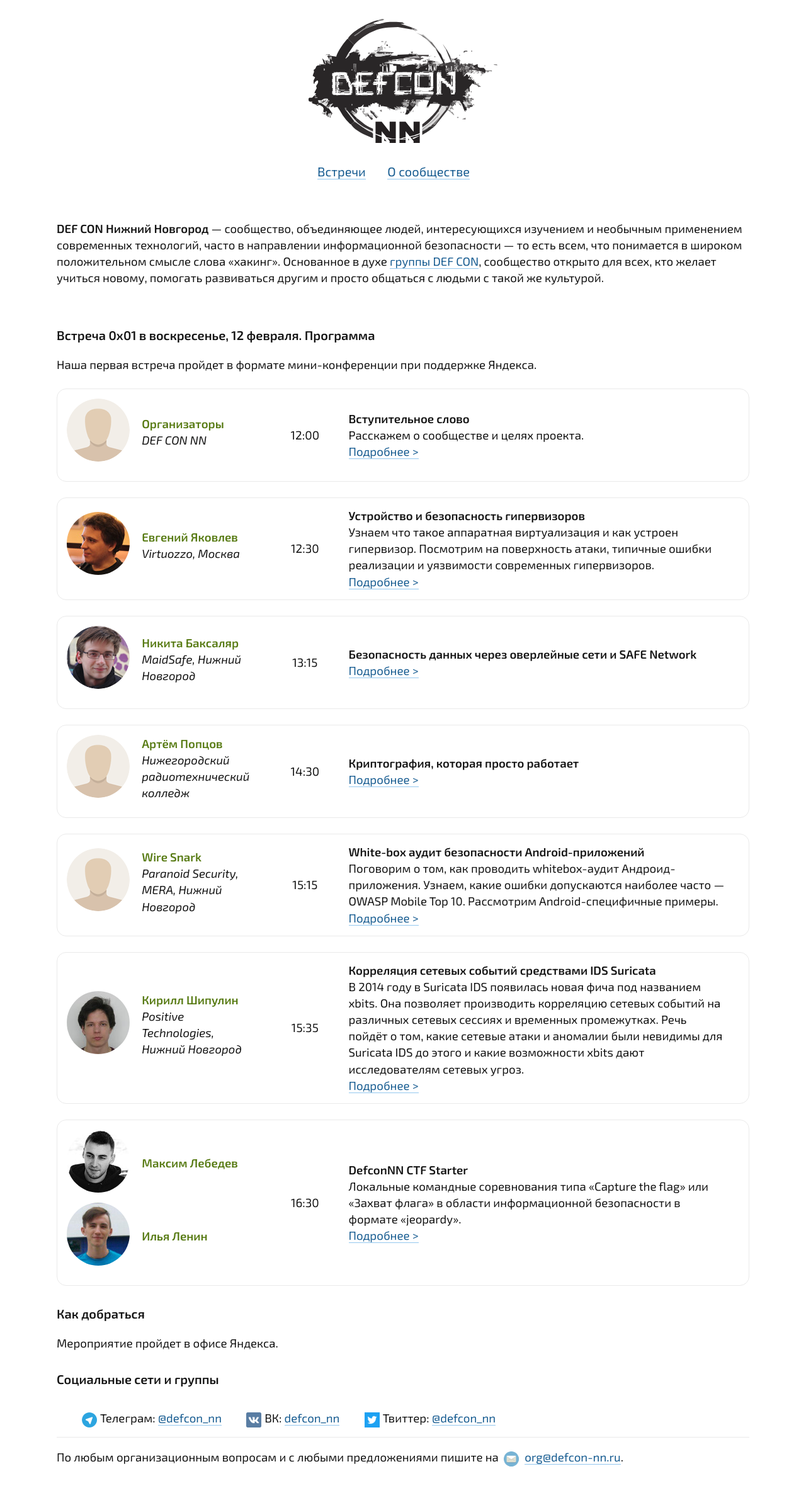
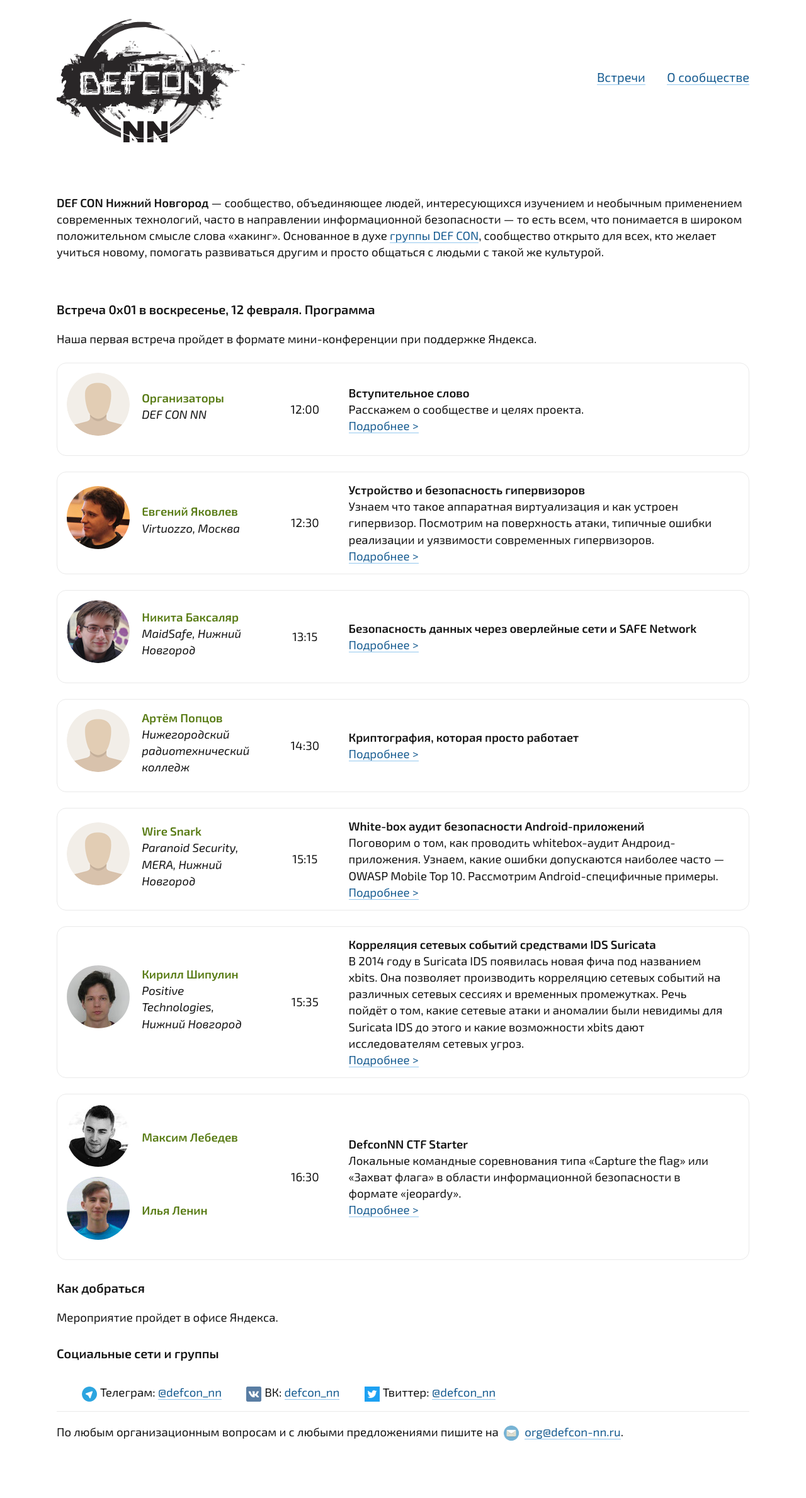
Before and after one commit to defcon-nn/defcon-nn.github.io, a Jekyll site: the page built from index.html, in a window 1280 px wide. Shown: the whole page at 63% size. Built offline with Jekyll 4.4.1, drawn with Linux system fonts in a browser that asks for light colours; after the commit the page ends 2338 px from its top, so only the background shows below that.

Commit message:
Размещение логотипа слева

```diff
--- a/_layouts/default.html
+++ b/_layouts/default.html
@@ -11,9 +11,8 @@
 	<body>
 		<header>
 			<h1 id="logo">
-				<img src="{{ "/images/logo.svg" | prepend: site.baseurl }}" alt="DEF CON / Нижний Новгород" width="300" />
+				<img src="{{ "/images/logo.svg" | prepend: site.baseurl }}" alt="DEF CON / Нижний Новгород" height="200" />
 			</h1>
-
 			<div id="top_menu">
 				<ul>
 					<li>
--- a/css/main.css
+++ b/css/main.css
@@ -36,6 +36,9 @@
 #logo {
 	margin: 0;
 	margin-bottom: 15px;
+	float: left;
+	vertical-align: middle;
+	height: 200px;
 }
 
 h2 {
@@ -45,9 +48,10 @@
 }
 
 header {
-	text-align: center;
+	text-align: left;
 	margin-top: 30px;
 	margin-bottom: 30px;
+	overflow: hidden;
 }
 
 #place_and_time {
@@ -92,18 +96,22 @@
 }
 
 #top_menu {
+	float: right;
 	font-size: 15pt;
+	margin-top: 75px;
 }
 
 #top_menu ul {
 	padding: 0;
 	margin: 0;
+	vertical-align: middle;
 }
 
 #top_menu li {
 	display: inline;
+	vertical-align: middle;
 	list-style-type: none;
-	padding-right: 30px;
+	padding-left: 30px;
 }
 
 
```
